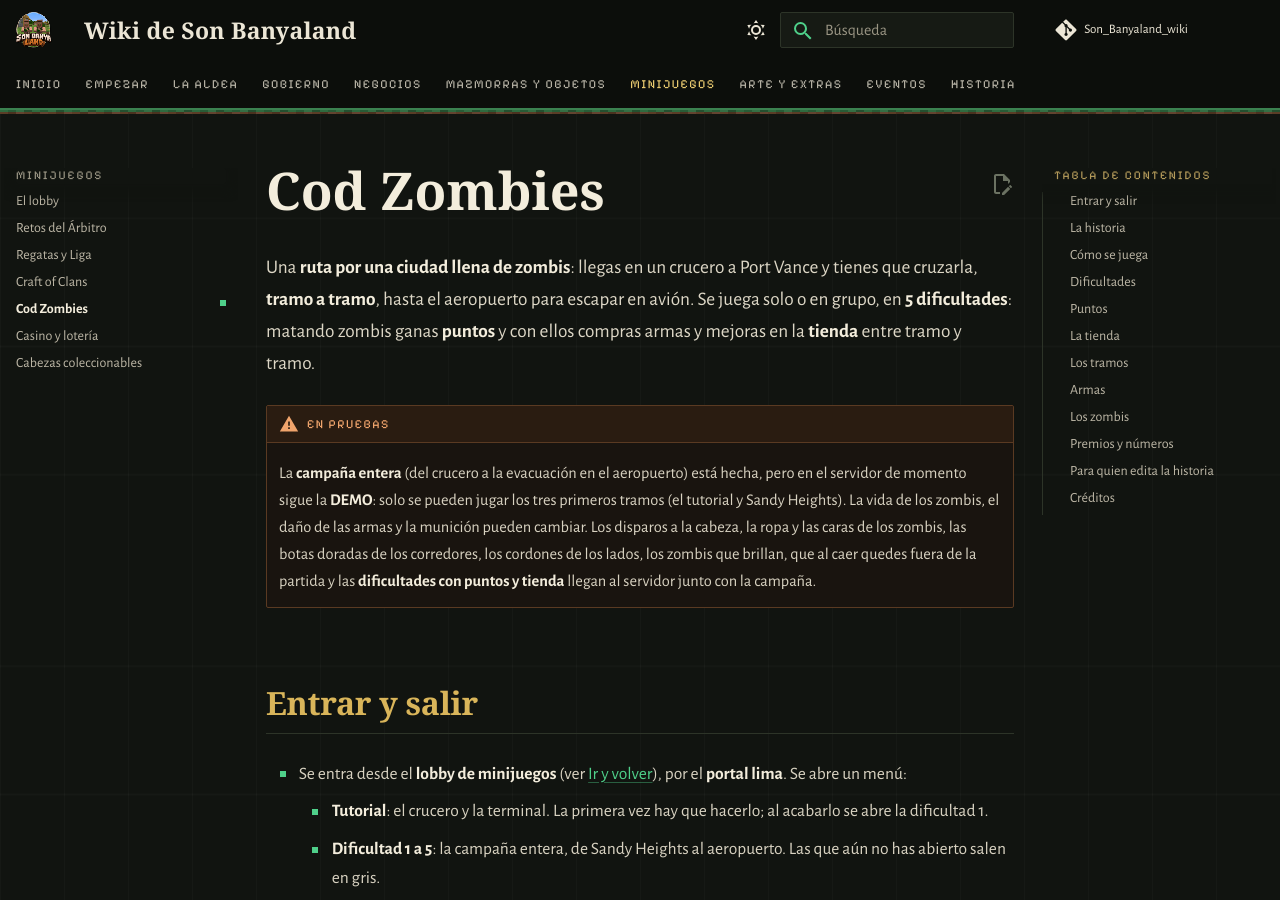
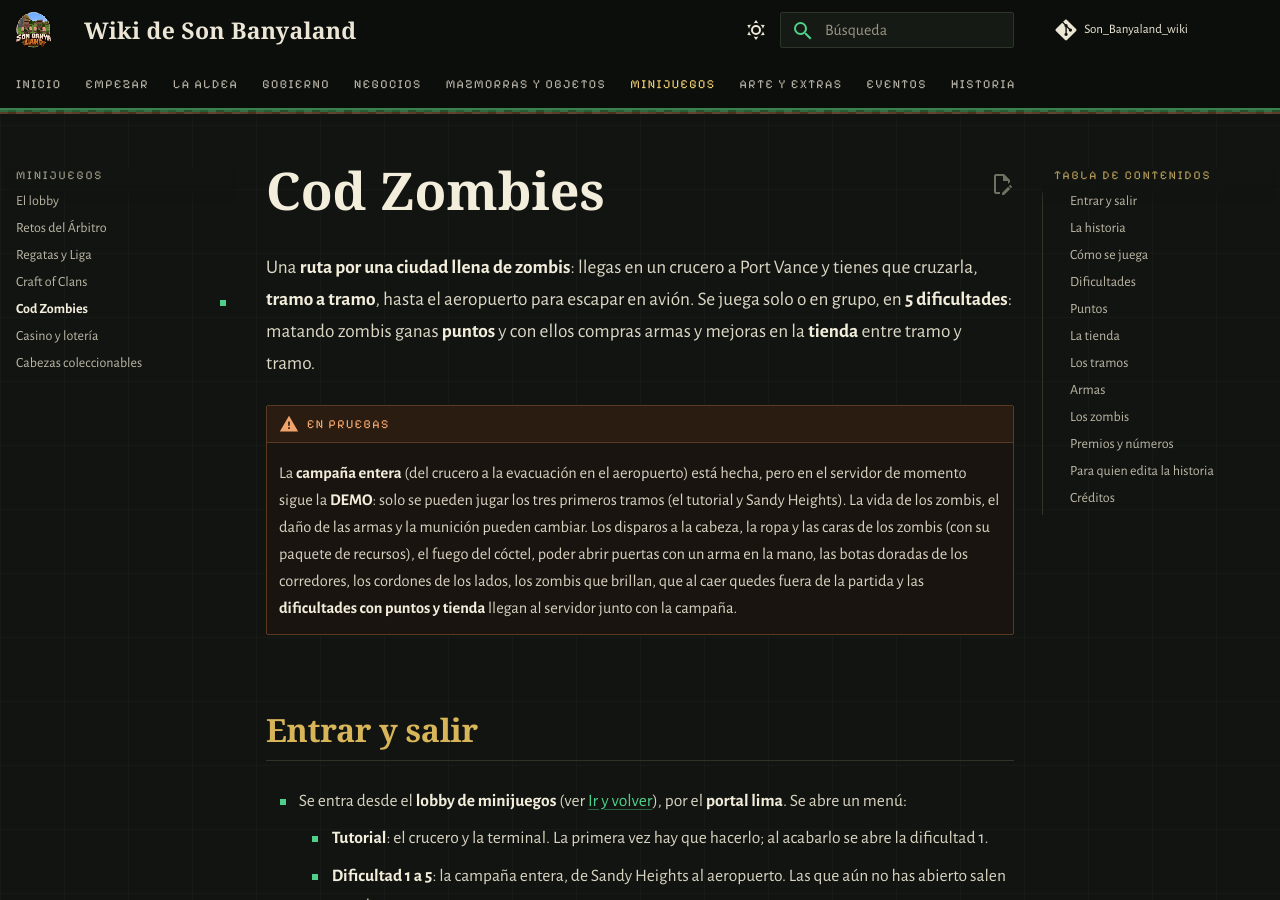
Before and after one commit to PigPilgrim/Son_Banyaland_wiki, an MkDocs documentation site: the page built from docs/zombies.md, in a window 1280 px wide and 900 px high. Built offline with MkDocs 1.6.1 and Material for MkDocs 9.7.7, drawn with Linux system fonts in a browser that asks for light colours; some web fonts are replaced; comment, search, counter and statistics services are not loaded; some of the changed text lies outside the part shown.

Commit message:
Cod Zombies: paquete de recursos de las caras (opcional, docs/pack/zombies.zip, lo genera mazmorras-tools/zombies.py), fuego del cóctel, abrir puertas y pulsar botones con un arma en la mano, y «¡En la cabeza!» con los puntos
Co-Authored-By: Claude Opus 5.5 <noreply@anthropic.com>

```diff
--- a/docs/zombies.md
+++ b/docs/zombies.md
@@ -8,7 +8,7 @@ ganas **puntos** y con ellos compras armas y mejoras en la **tienda** entre tram
     La **campaña entera** (del crucero a la evacuación en el aeropuerto) está hecha, pero en el servidor de momento
     sigue la **DEMO**: solo se pueden jugar los tres primeros tramos (el tutorial y Sandy Heights). La vida de los
     zombis, el daño de las armas y la munición pueden cambiar. Los disparos a la cabeza, la ropa y las caras de los
-    zombis, las botas doradas de los corredores, los cordones de los lados, los zombis que brillan, que al caer quedes
+    zombis (con su paquete de recursos), el fuego del cóctel, poder abrir puertas con un arma en la mano, las botas doradas de los corredores, los cordones de los lados, los zombis que brillan, que al caer quedes
     fuera de la partida y las **dificultades con puntos y tienda** llegan al servidor junto con la campaña.
 
 ## Entrar y salir
@@ -120,14 +120,18 @@ al lobby con el equipo vacío (se puede repetir cuando quieras) y se abre la **d
 --8<-- "_generado/zombies_armas.md"
 
 - **Disparos a la cabeza:** con la pistola, la escopeta, el rifle o el arco, un disparo en la cabeza hace **el doble
-  de daño** (sale *«¡En la cabeza!»*).
+  de daño** (sale *«¡En la cabeza!»* y, si lo rematas, los puntos que te da).
 - **Pistola, escopeta y rifle:** clic derecho para disparar. Cuando se vacía el cargador recargan solas si llevas su
   munición (**balas**, **cartuchos** o **balas de rifle**); también puedes recargar con la tecla de **cambiar de
   mano** (F). La escopeta echa varios perdigones abiertos (de cerca); el rifle atraviesa a varios zombis en fila.
+- **Con un arma en la mano** puedes abrir puertas y trampillas, pulsar botones y mover palancas: el clic derecho sobre
+  ellas las usa y no dispara. Si quieres disparar mirando a una puerta, **agáchate**. Los cofres y demás cosas del mapa
+  siguen cerrados (ahí el clic derecho dispara).
 - **Botiquín:** clic derecho y quédate **quieto 2 segundos**. Si te mueves o te dan, se cancela.
 - **Adrenalina:** clic derecho; cura al momento y corres más durante unos segundos.
-- **Cóctel incendiario y granada:** clic derecho para lanzarlos. El cóctel deja fuego unos segundos donde cae; la
-  granada explota al caer. Solo hacen daño a los zombis y no rompen nada.
+- **Cóctel incendiario y granada:** clic derecho para lanzarlos. El cóctel deja un círculo de fuego unos segundos
+  donde cae, que quema a los zombis que estén dentro; la granada explota al caer. Solo hacen daño a los zombis (el
+  fuego a vosotros no os quema) y no rompen nada: el fuego se apaga sin dejar marca.
 - En la tienda, las armas de cuerpo a cuerpo **ocupan el sitio** de las de antes: la tubería pasa a machete y luego a
   hacha de bombero. Las mejoras se ven en el nombre (**+1**, **+2**, **+3**). El **chaleco** lo llevas puesto.
 - La **munición** se puede tirar al suelo para pasársela a otro del grupo. Los zombis a veces sueltan munición del
@@ -140,6 +144,9 @@ al lobby con el equipo vacío (se puede repetir cuando quieras) y se abre la **d
 Salen siempre **a cierta distancia** de vosotros, nunca encima. No abren puertas ni se queman con el sol. Los
 **tanques** (con peto y perneras de hierro, y mucha más vida) aparecen desde El centro. Lo que llevan puesto es solo de
 adorno: no los protege.
+
+Al entrar en Cod Zombies el servidor te ofrece un **paquete de recursos** muy pequeño (no es obligatorio): con él,
+las **caras** de los zombis (médicos, policías, presos...) se ven del tamaño de su cabeza; sin él, algo más grandes.
 
 Van vestidos según el sitio: marineros y turistas en el puerto, médicos, enfermeros y pacientes en el hospital,
 oficinistas en el centro, policías en la comisaría, bomberos en el parque de bomberos, pilotos y azafatas en el
```
Also changed, not shown: 1 other file.
